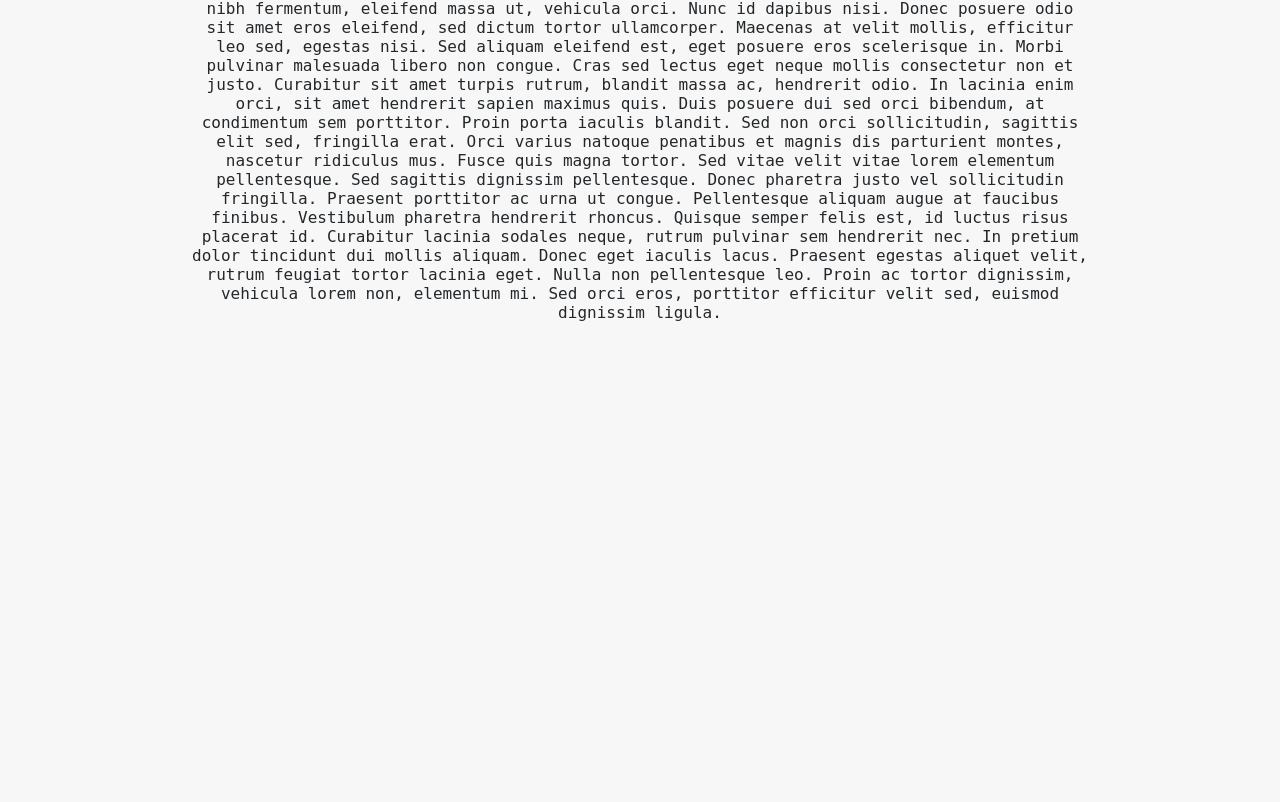
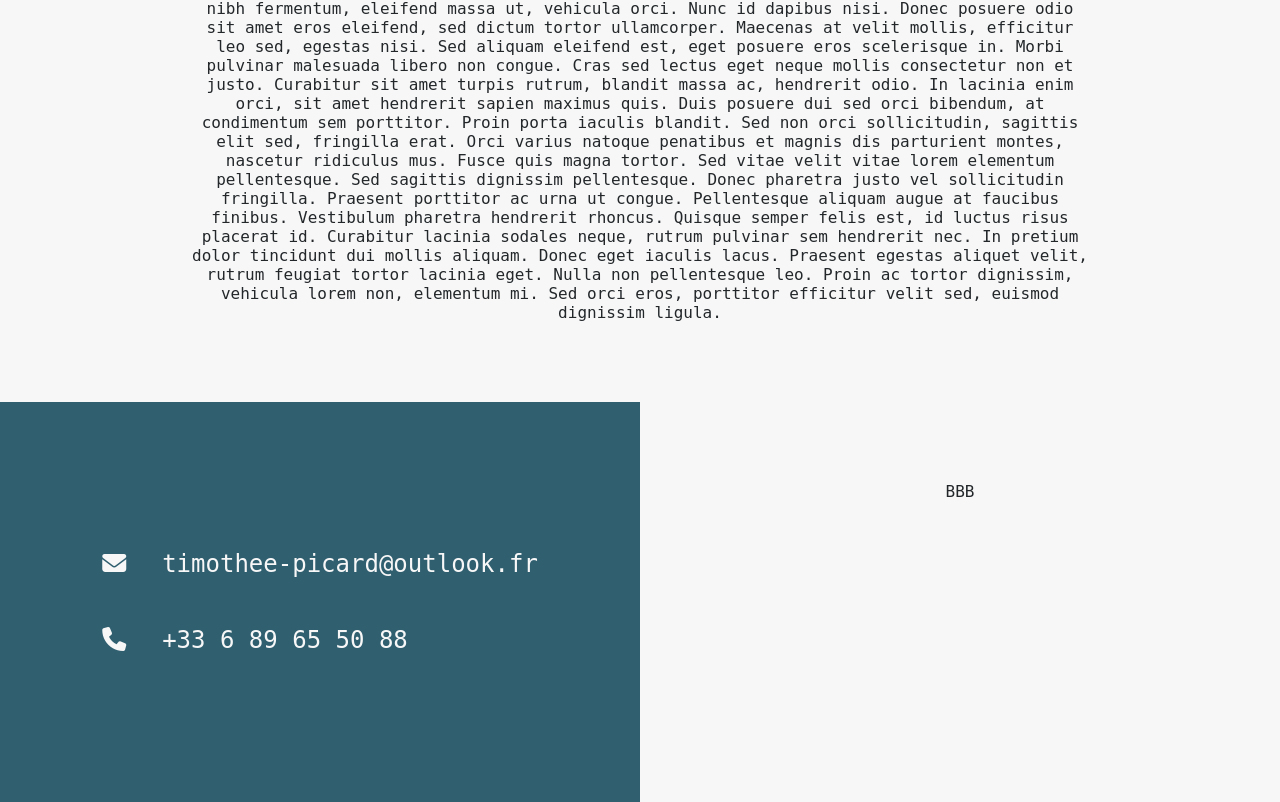
Before and after one commit to Timothee-Picard/timothee-picard.fr, a Vue app: page / in a window 1280 px wide. Shown: the part 1857-2659 px from the top of the page. Before the commit the page ends 2259 px from the top, so only its background shows below. Built offline with nearby package versions, Linux system fonts and the light colour scheme.

Commit message:
contact component

```diff
--- a/src/components/ComponentNavigation.vue
+++ b/src/components/ComponentNavigation.vue
@@ -1,26 +1,32 @@
 <template>
   <nav>
     <ul>
-      <li id="menuSection1" class="active">
-        <a href="#section1">
+      <li class="active">
+        <a href="#accueil">
           <span>Accueil</span>
           <div class="circle"></div>
         </a>
       </li>
-      <li id="menuSection2">
-        <a href="#section2">
+      <li>
+        <a href="#competences">
           <span>Compétences</span>
           <div class="circle"></div></a>
       </li>
-      <li id="menuSection3">
-        <a href="#section3">
+      <li>
+        <a href="#experiences">
           <span>Expériences</span>
           <div class="circle"></div>
         </a>
       </li>
-      <li id="menuSection4">
-        <a href="#section4">
+      <li>
+        <a href="#diplomes">
           <span>Diplômes</span>
+          <div class="circle"></div>
+        </a>
+      </li>
+      <li>
+        <a href="#contact">
+          <span>Contact</span>
           <div class="circle"></div>
         </a>
       </li>
--- /dev/null
+++ b/src/components/sections/SectionContact.vue
@@ -0,0 +1,67 @@
+<template>
+  <section>
+    <div class="main-contact">
+      <div class="content">
+        <p><i class="fa-solid fa-envelope"></i><span>timothee-picard@outlook.fr</span></p>
+        <p><i class="fa-solid fa-phone"></i><span>+33 6 89 65 50 88</span></p>
+      </div>
+    </div>
+    <aside>
+      BBB
+    </aside>
+  </section>
+</template>
+
+<script>
+export default {
+  name: "SectionContact"
+}
+</script>
+
+<style scoped lang="scss">
+@import "@/assets/var";
+section {
+  display: flex;
+  flex-wrap: wrap;
+}
+.main-contact, aside {
+  padding: 5em 0;
+  width: 50%;
+  min-height: 50vh;
+  @media only screen and (max-width: 1023px)
+  {
+    min-height: 40vh;
+    width: 100%;
+  }
+}
+.main-contact {
+  background-color: $color-dark-green;
+  display: flex;
+  justify-content: center;
+  align-items: center;
+  .content {
+    display: flex;
+    flex-direction: column;
+    align-items: start;
+    gap: 2em;
+    width: fit-content;
+    margin: auto;
+    font-size: 1.5em;
+    color: $color-white;
+    @media only screen and (max-width: 767px)
+    {
+      font-size: 1em;
+      i {
+        margin-right: 0.5em;
+      }
+    }
+    @media only screen and (max-width: 330px)
+    {
+      font-size: 0.8em;
+    }
+  }
+}
+i {
+  margin-right: 1.5em;
+}
+</style>
--- a/src/components/sections/SectionHeader.vue
+++ b/src/components/sections/SectionHeader.vue
@@ -4,12 +4,14 @@
       <h1>Timothée Picard</h1>
       <h2>D<span class="type" style="--n:23">éveloppeur web frontend</span></h2>
       <div id="contentContactButton">
-        <button>
-          <i class="fa-regular fa-paper-plane"></i>
-          <span>
+        <a href="#contact">
+          <button>
+            <i class="fa-regular fa-paper-plane"></i>
+            <span>
             Contactez-moi
           </span>
-        </button>
+          </button>
+        </a>
       </div>
       <div class="links">
         <a href="https://github.com/Timothee-Picard/" target="_blank">
--- a/src/views/HomeView.vue
+++ b/src/views/HomeView.vue
@@ -1,9 +1,10 @@
 <template>
   <component-navigation></component-navigation>
-  <section-header class="section" id="section1"></section-header>
-  <section-skills class="section" id="section2"></section-skills>
-  <section-experience class="section" id="section3"></section-experience>
-  <section-education class="section" id="section4"></section-education>
+  <section-header class="section" id="accueil"></section-header>
+  <section-skills class="section" id="competences"></section-skills>
+  <section-experience class="section" id="experiences"></section-experience>
+  <section-education class="section" id="diplomes"></section-education>
+  <section-contact class="section" id="contact"></section-contact>
 </template>
 
 <script>
@@ -12,6 +13,8 @@ import SectionSkills from "@/components/sections/SectionSkills"
 import SectionExperience from "@/components/sections/SectionExperience";
 import SectionEducation from "@/components/sections/SectionEducation";
 import ComponentNavigation from "@/components/ComponentNavigation";
+import SectionContact from "@/components/sections/SectionContact";
+
 export default {
   name: 'HomeView',
   components: {
@@ -20,6 +23,7 @@ export default {
     SectionExperience,
     SectionEducation,
     ComponentNavigation,
+    SectionContact,
   },
 }
 </script>
```
